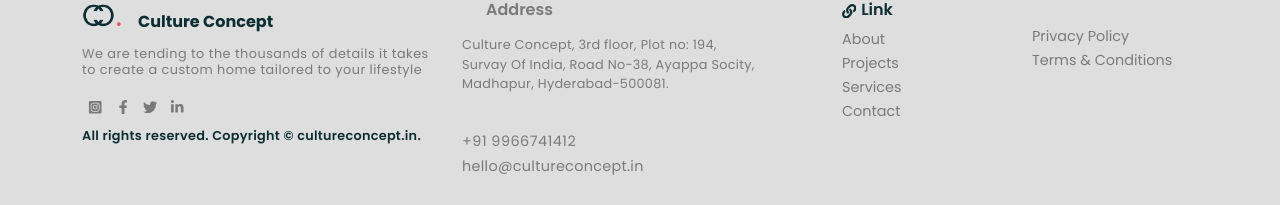
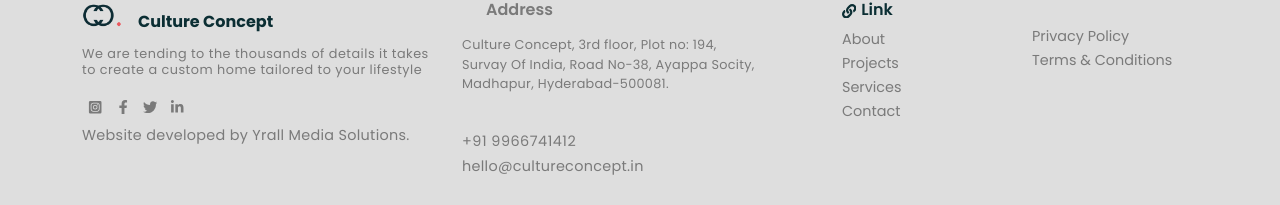
Before and after one commit to itsjayateja/Culture-Concept, a React (Create React App) app: page / in a window 1280 px wide. Shown: the part 4083-4288 px from the top of the page. Built offline with nearby package versions, Linux system fonts and the light colour scheme; some icons are missing.

Commit message:
Website Developed Yrall Media Solutions

```diff
--- a/src/components/layout/Footer.js
+++ b/src/components/layout/Footer.js
@@ -50,7 +50,8 @@ const Footer = () => {
               </a>
             </div>
             <div className="registration">
-              All rights reserved. Copyright © cultureconcept.in.            </div>
+              <a href="https://www.yrall.in/" target="_blank">Website developed by Yrall Media Solutions.   </a>
+                     </div>
           </div>
 
           <div className="col-lg-4 col-md-6 col-sm-6 ft-3">
```
